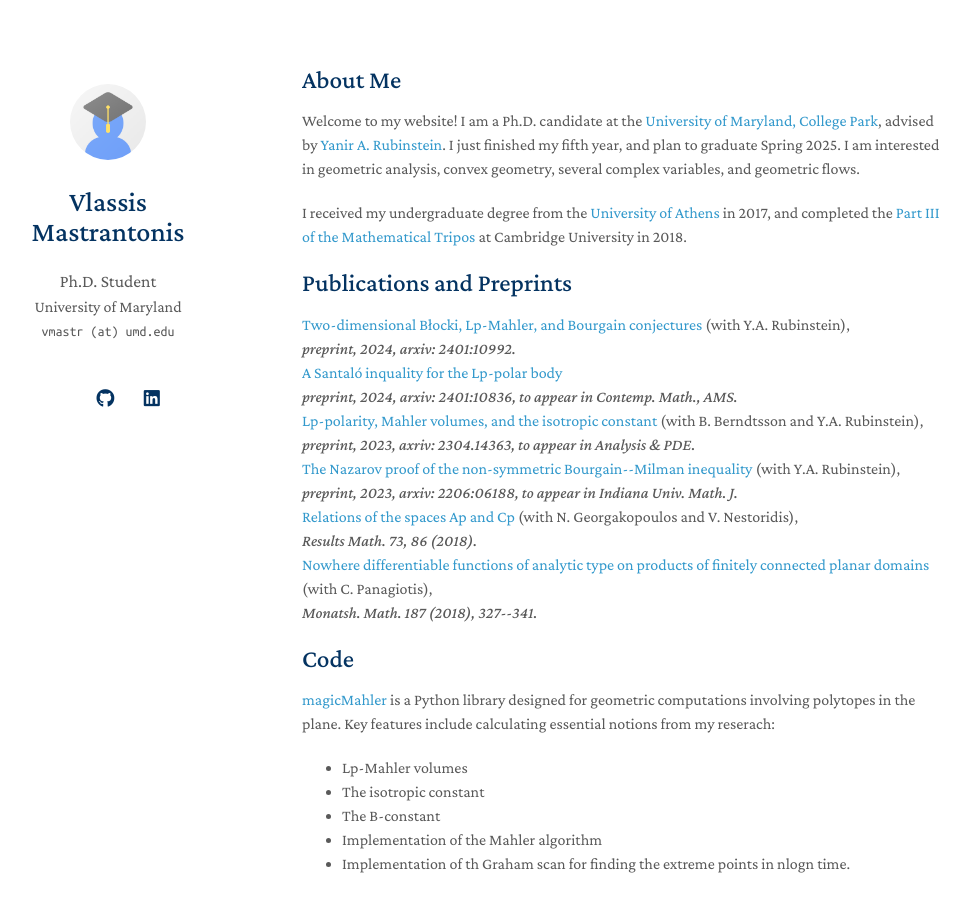
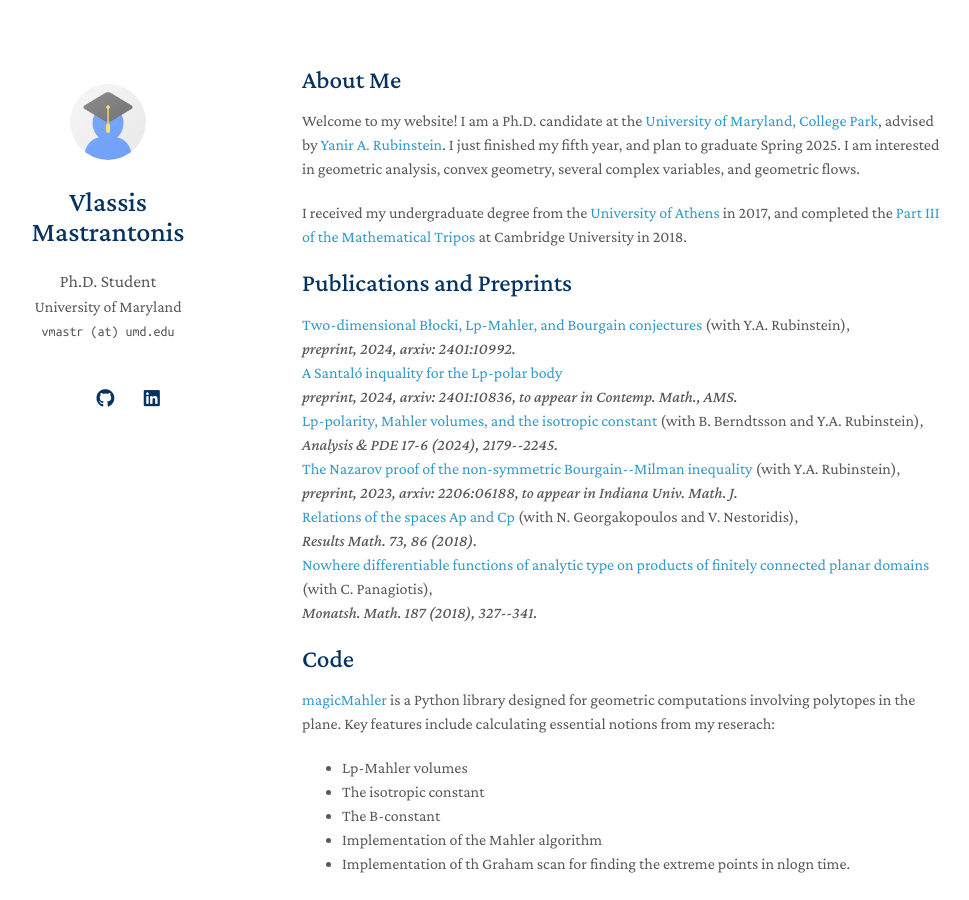
Before and after one commit to vmastr/vmastr.github.io, a Jekyll site: the page built from index.md, in a window 1280 px wide and 900 px high. Shown: the whole window, without its empty margins (168-1137 px from the left). Built offline with Jekyll 4.4.1, drawn with Linux system fonts in a browser that asks for light colours; nearby versions of some CDN libraries; a style sheet for code colours, icons or effects is not loaded; our own code applies the rules of GitHub Pages for plain Markdown files.

Commit message:
Analysis & PDE

```diff
--- a/_data/publications.yml
+++ b/_data/publications.yml
@@ -26,8 +26,8 @@ main:
   - title: Lp-polarity, Mahler volumes, and the isotropic constant
     authors: (with B. Berndtsson and Y.A. Rubinstein),
     # conference_short: MICCAI
-    conference: "preprint, 2023, axriv: 2304.14363, to appear in Analysis & PDE."
-    pdf: https://arxiv.org/abs/2304.14363
+    conference: Analysis & PDE 17-6 (2024), 2179--2245.
+    pdf: https://msp.org/apde/2024/17-6/p11.xhtml
     # code: https://github.com/MrGiovanni/ContinualLearning
     # bibtex: https://bib.yliu.me/MICCAI23.txt
     # image: ./assets/img/teaser_example_2.png
```
Also changed, not shown: 1 other file.
